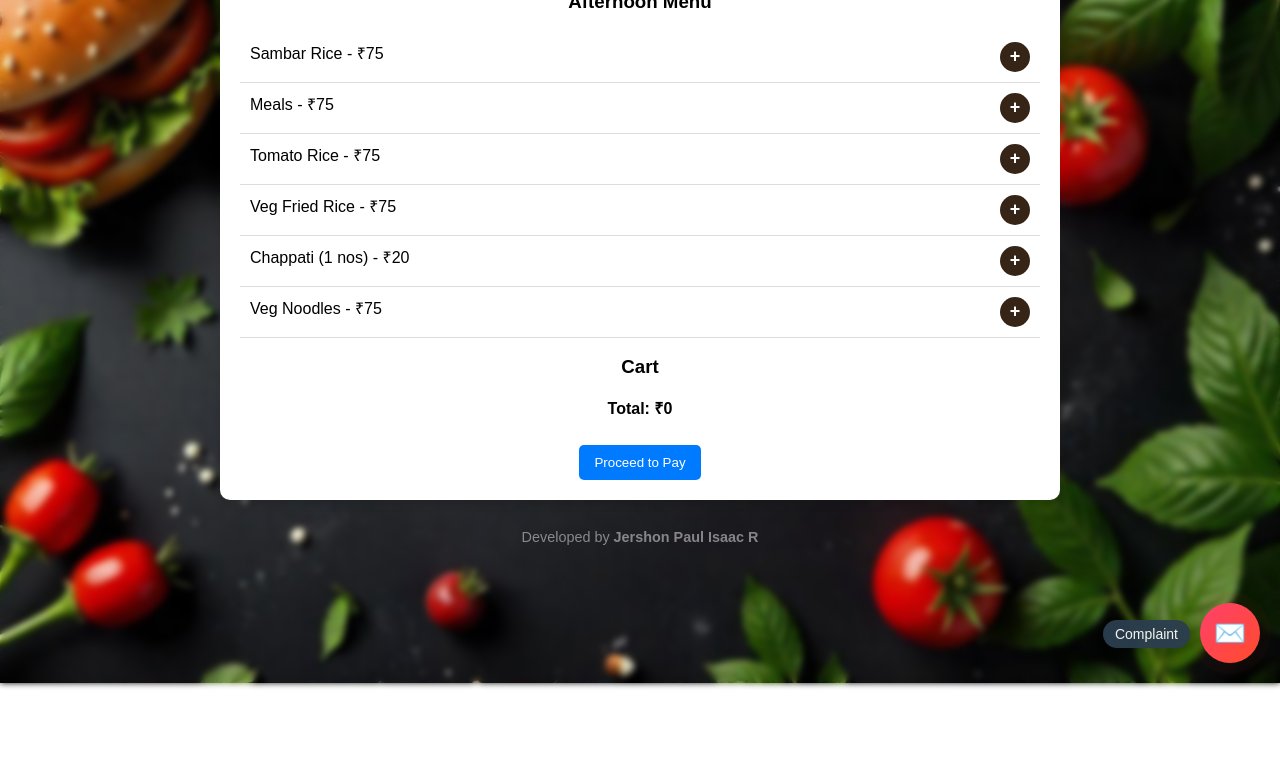
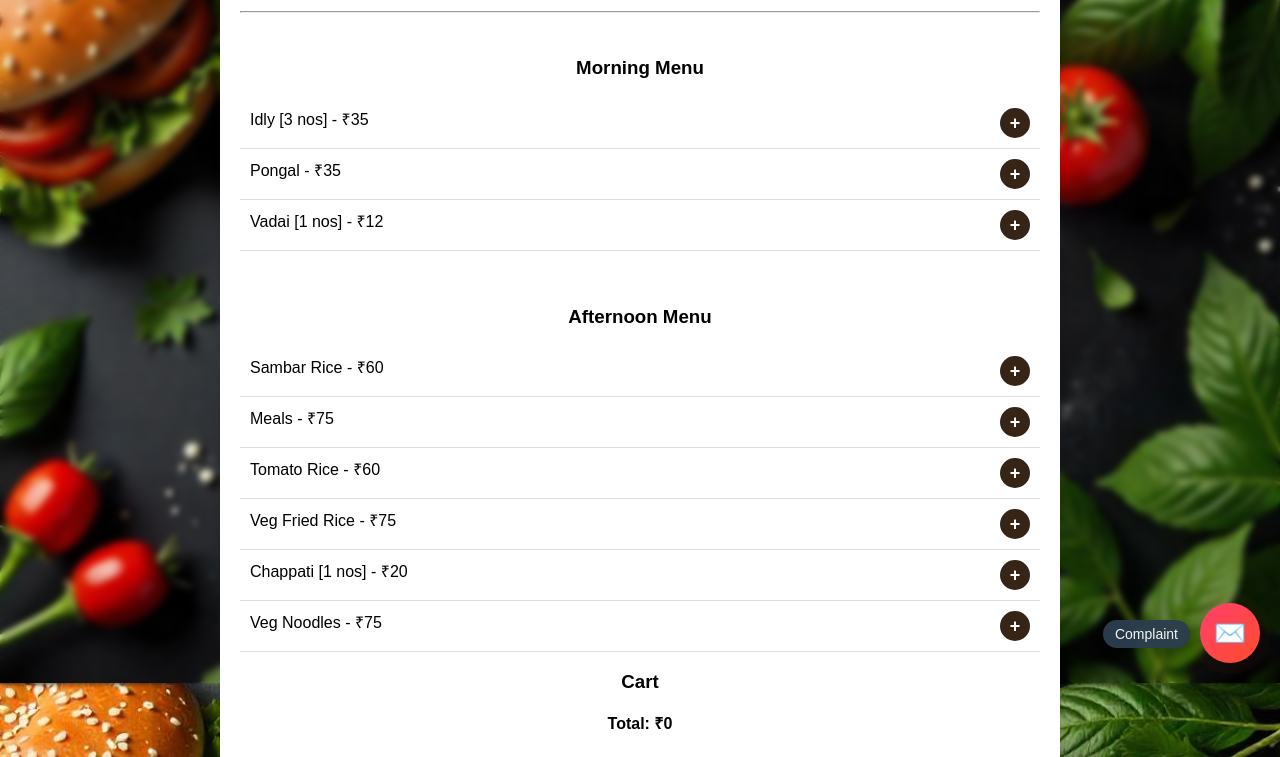
Before and after one commit to jershonpaulisaac/KEC_Canteen, a plain HTML site: page menu.html in a window 1280 px wide. Shown: the part 117-874 px from the top of the page. Before the commit the page ends 800 px from the top, so only its background shows below. Drawn offline with Linux system fonts and the light colour scheme.

Commit message:
Updated codes

```diff
--- a/menu.css
+++ b/menu.css
@@ -33,6 +33,9 @@ body::before {
 
 h1 {
     color: #362417;
+    font-family: Verdana, Geneva, Tahoma, sans-serif;
+    font-size: 40px;
+
 }
 
 .menu-item {
@@ -105,17 +108,19 @@ h1 {
 
 /* 🔹 Pay and Show Bill Buttons */
 .pay-btn, .bill-btn {
-    background-color: #007bff;
+     background: linear-gradient(135deg, #1e3c72, #2a5298);
     color: white;
     border: none;
-    padding: 10px 15px;
+    padding: 18px 13px;
     cursor: pointer;
-    border-radius: 5px;
+    border-radius: 10px;
     margin-top: 10px;
+    font-family:'Franklin Gothic Medium', 'Arial Narrow', Arial, sans-serif
+    font-size: 25px;
 }
 
 .pay-btn:hover, .bill-btn:hover {
-    background-color: #0056b3;
+    background-color: #0057b396;
 }
 .footer {
   width: 100%;
--- a/menu.html
+++ b/menu.html
@@ -8,27 +8,40 @@
 
 <body>
     <div class="container">
-        <h1>Kings Canteen</h1>
-        <h3>Afternoon Menu</h3>
+        <h1>Kings Canteen</h1><hr><br>
+        <h3>Morning Menu</h3>
         <div id="menu">
             <div class="menu-item">
-                <span>Sambar Rice - ₹75</span>
-                <button class="order-btn" onclick="addToCart('Sambar Rice', 75)">+</button>
+                <span>Idly [3 nos] - ₹35</span>
+                <button class="order-btn" onclick="addToCart('Sambar Rice', 35)">+</button>
+            </div>
+            <div class="menu-item">
+                <span>Pongal - ₹35</span>
+                <button class="order-btn" onclick="addToCart('Sambar Rice', 35)">+</button>
+            </div>
+            <div class="menu-item">
+                <span>Vadai [1 nos] - ₹12</span>
+                <button class="order-btn" onclick="addToCart('Sambar Rice', 12)">+</button>
+            </div><br><br>
+             <h3>Afternoon Menu</h3>
+            <div class="menu-item">
+                <span>Sambar Rice - ₹60</span>
+                <button class="order-btn" onclick="addToCart('Sambar Rice', 60)">+</button>
             </div>
             <div class="menu-item">
                 <span>Meals - ₹75</span>
                 <button class="order-btn" onclick="addToCart('Meals', 75)">+</button>
             </div>
             <div class="menu-item">
-                <span>Tomato Rice - ₹75</span>
-                <button class="order-btn" onclick="addToCart('Tomato Rice', 75)">+</button>
+                <span>Tomato Rice - ₹60</span>
+                <button class="order-btn" onclick="addToCart('Tomato Rice', 60)">+</button>
             </div>
             <div class="menu-item">
                 <span>Veg Fried Rice - ₹75</span>
                 <button class="order-btn" onclick="addToCart('Veg Fried Rice', 75)">+</button>
             </div>
             <div class="menu-item">
-                <span>Chappati (1 nos) - ₹20</span>
+                <span>Chappati [1 nos] - ₹20</span>
                 <button class="order-btn" onclick="addToCart('Chappati (1 nos)', 20)">+</button>
             </div>
             <div class="menu-item">
@@ -41,7 +54,7 @@
         <div id="cart"></div>
         <p><strong>Total: ₹<span id="total">0</span></strong></p>
 
-        <button class="pay-btn" onclick="payNow()">Proceed to Pay</button>
+        <button class="pay-btn" onclick="payNow()"><strong>Proceed to Pay</strong></button>
 
         <div id="qr-code">
             <h3>Scan QR Code to Pay</h3>
```
